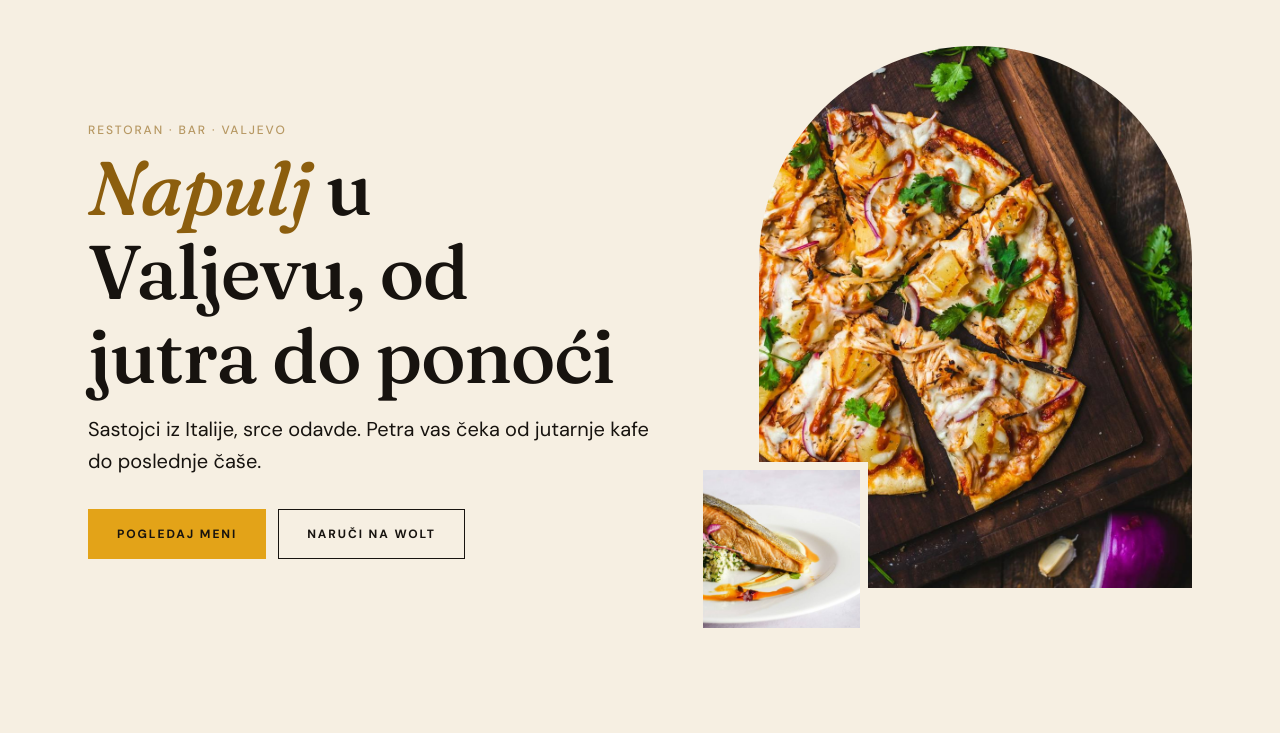
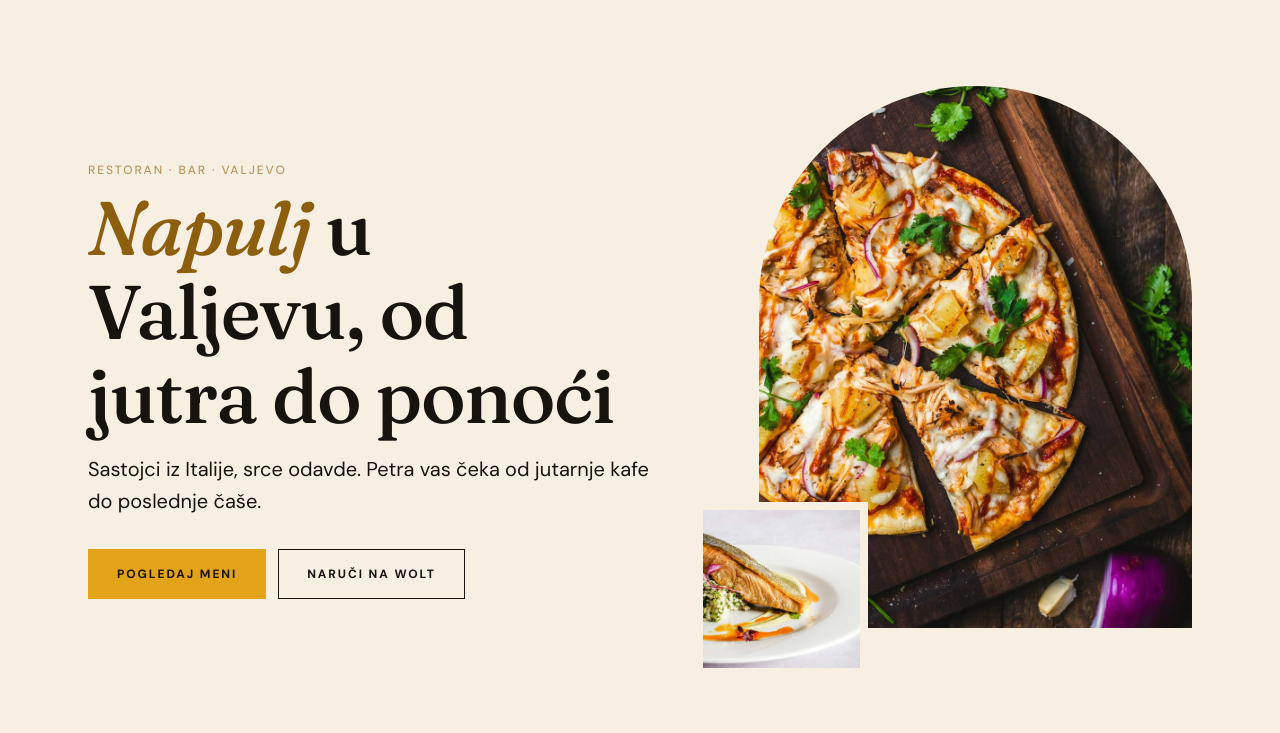
Before and after one commit to rakiclukadesign-code/petra-demo, a plain HTML site: page index.html in a window 1280 px wide. Shown: the part 67-800 px from the top of the page. Drawn offline with Linux system fonts and the light colour scheme.

Commit message:
Hero: vise prostora izmedju navigacije i slike
Co-Authored-By: Claude Sonnet 5.5 <noreply@anthropic.com>

```diff
--- a/css/style.css
+++ b/css/style.css
@@ -300,7 +300,7 @@ p, li, dd { text-wrap: pretty; }
   h1 { font-size: 60px; }
   h2 { font-size: 44px; }
   .nav__cta { min-height: 48px; padding: 16px 28px; }
-  .hero { padding: 32px 0 96px; }
+  .hero { padding: 64px 0 96px; }
   .hero__sub { font-size: 20px; }
   .hero__pics { max-width: 560px; }
   .kraj, .home, .day, .visit { padding-block: 112px; }
@@ -348,7 +348,7 @@ p, li, dd { text-wrap: pretty; }
 
   h1 { font-size: 76px; }
   h2 { font-size: 56px; }
-  .hero { padding: 40px 0 112px; }
+  .hero { padding: 80px 0 112px; }
   .hero__in { grid-template-columns: 7fr 5fr; align-items: center; gap: 64px; }
   .hero__pics { max-width: none; }
   .hero__inset { left: -64px; width: 40%; }
```
